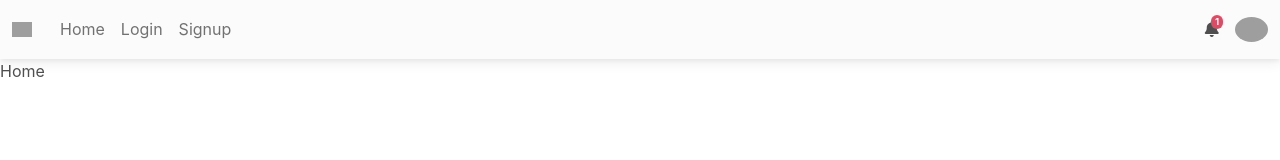
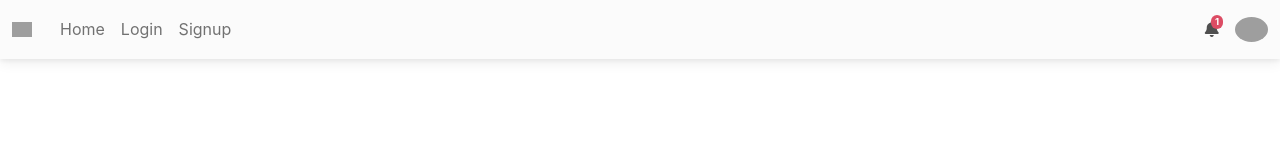
Before and after one commit to 49Haacker/Ai-Browsey, a React (Create React App) app in the folder front-end/: page /main/home in a window 1280 px wide. Shown: the top 160 px of the page. Built offline with nearby package versions, Linux system fonts and the light colour scheme; grey boxes are pictures that could not be loaded.

Commit message:
login page and nav bar update

```diff
--- a/front-end/src/component/Main/Home.js
+++ b/front-end/src/component/Main/Home.js
@@ -2,7 +2,9 @@ import React from 'react'
 
 const Home = () => {
   return (
-    <div>Home</div>
+    <div>
+
+    </div>
   )
 }
 
```
